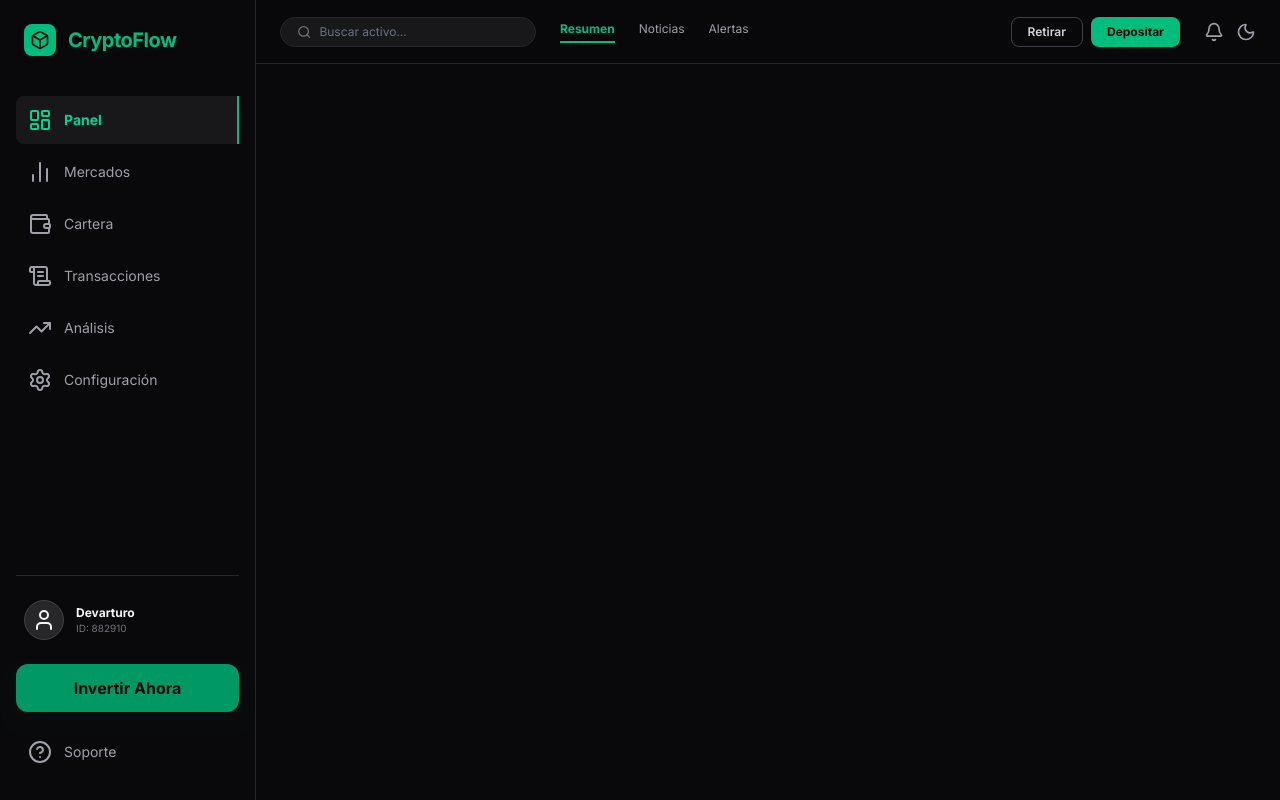
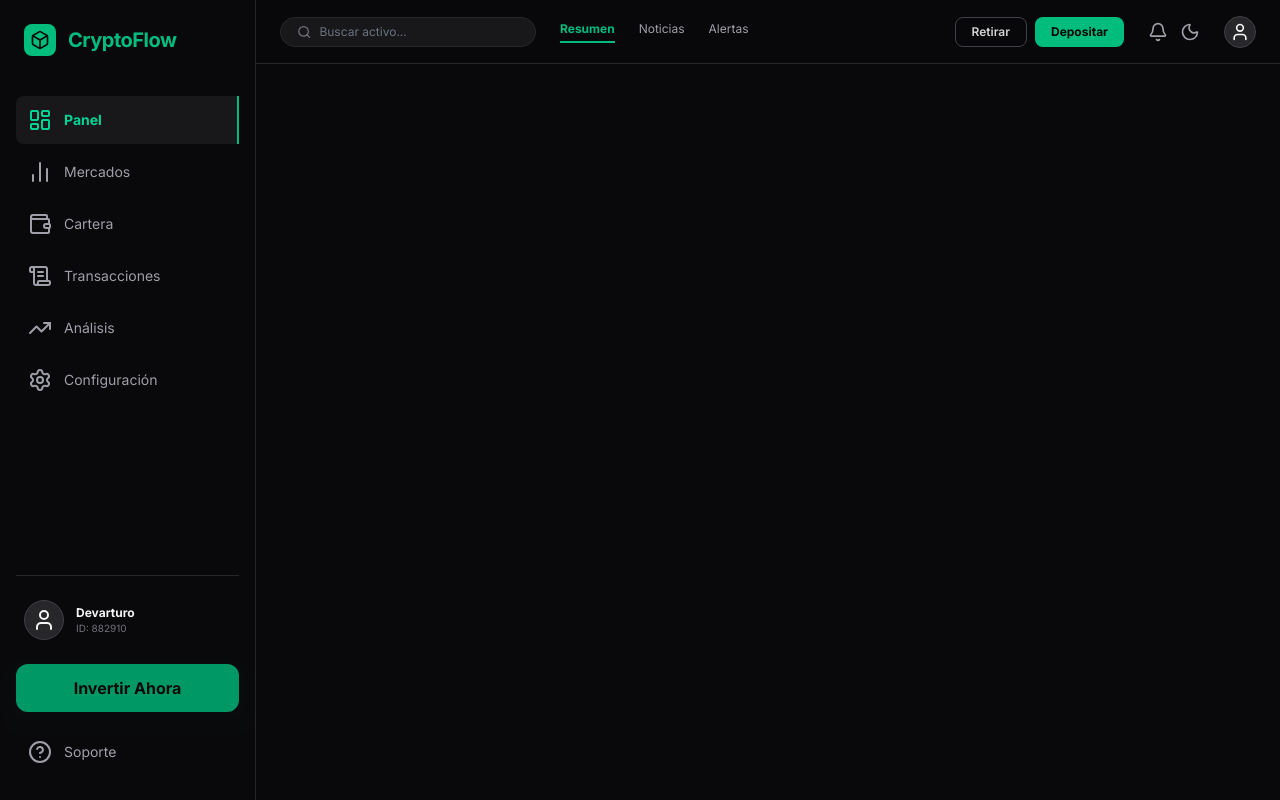
Before and after one commit to arturolguillen/devarturo-4-customized-financial-dashboard-dark-mode, a Next.js app: page / in a window 1280 px wide. Built offline with nearby package versions, Linux system fonts and the light colour scheme.

Commit message:
Add TopAppBarUser component and integrate it into the Home page layout

```diff
--- a/src/app/page.tsx
+++ b/src/app/page.tsx
@@ -13,6 +13,7 @@ import TopAppBarLeftCol from "@/components/TopAppBarLeftCol";
 import TopAppBarLogo from "@/components/TopAppBarLogo";
 import TopAppBarMenu from "@/components/TopAppBarMenu";
 import TopAppBarRightCol from "@/components/TopAppBarRightCol";
+import TopAppBarUser from "@/components/TopAppBarUser";
 
 export default function Home() {
     return (
@@ -35,6 +36,7 @@ export default function Home() {
                     </TopAppBarLeftCol>
                     <TopAppBarRightCol>
                         <TopAppBarActions />
+                        <TopAppBarUser />
                     </TopAppBarRightCol>
                 </TopAppbar>
             </MainWrapper>
--- /dev/null
+++ b/src/components/TopAppBarUser.tsx
@@ -0,0 +1,9 @@
+import { User } from "lucide-react";
+
+export default function TopAppBarUser() {
+    return (
+        <div className="size-8 rounded-full bg-zinc-800 border border-zinc-700 flex items-center justify-center ml-2">
+            <User size={20} />
+        </div>
+    );
+}
```
